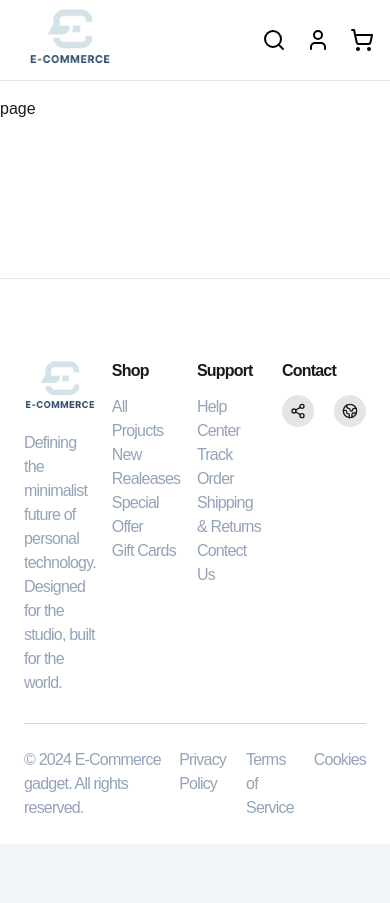
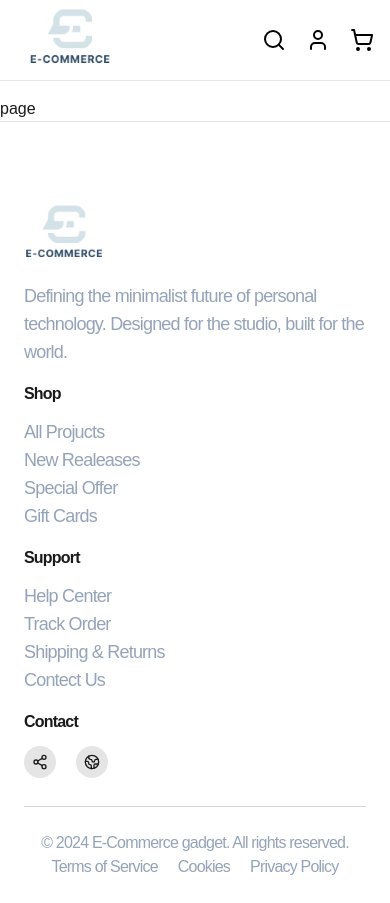
Before and after one commit to codekid-cyber1/E-commerce, a Next.js app: page / in a window 390 px wide. Before the commit the page ends 844 px from the top, so only its background shows below. Built offline with nearby package versions, Linux system fonts and the light colour scheme.

Commit message:
Update Footer component styles for improved responsiveness and consistency

```diff
--- a/component/shop/Footer.tsx
+++ b/component/shop/Footer.tsx
@@ -8,20 +8,20 @@ const Footer = () => {
   return (
     <div className="w-full  border-t bottom-0 left-0 border-[var(--border)] relative tracking-tighter">
       <div className="flex flex-col gap-7 w-full px-6 pt-20">
-        <div className="flex gap-4 relative ">
+        <div className="flex flex-col sm:flex-row gap-4 relative ">
           <div className="container relative items-start flex flex-col">
             <Link href="/">
               <Image src={logo} alt="My E-Commerce logo" className="w-20 scale-130 translate-y-[-7px]" />
             </Link>
 
-            <p className="text-[var(--muted)] text-md text-start">
+            <p className="text-[var(--muted)] text-lg sm:text-sm md:text-base text-start">
               Defining the minimalist future of personal technology. Designed
               for the studio, built for the world.
             </p>
           </div>
           <div className="container relative items-start flex flex-col gap-3">
             <h3 className="font-bold ">Shop</h3>
-            <ul className="text-[var(--muted)] text-md text-start">
+            <ul className="text-[var(--muted)] text-lg sm:text-sm md:text-base text-start">
               <li>All Projucts</li>
               <li>New Realeases</li>
               <li>Special Offer</li>
@@ -30,7 +30,7 @@ const Footer = () => {
           </div>
           <div className="container relative items-start flex flex-col gap-3">
             <h3 className="font-bold ">Support</h3>
-            <ul className="text-[var(--muted)] text-md text-start">
+            <ul className="text-[var(--muted)] text-lg sm:text-sm md:text-base text-start">
               <li>Help Center</li>
               <li>Track Order</li>
               <li>Shipping & Returns</li>
@@ -48,12 +48,12 @@ const Footer = () => {
           </div>
         </div>
         <div className="flex items-center w-full border-t border-gray-300 py-6 ">
-          <div className="container flex items-center justify-between relative">
-            <p className="text-[var(--muted)] text-md  ">© 2024 E-Commerce gadget. All rights reserved.</p>
+          <div className="container flex items-center justify-between relative flex-col sm:flex-row">
+            <p className="text-[var(--muted)] text-base  sm:text-sm md:text-base ">© 2024 E-Commerce gadget. All rights reserved.</p>
             <div className="flex center relative space-x-5 mx-0">
-              <p className="text-[var(--muted)] text-md">Privacy Policy</p>
-              <p className="text-[var(--muted)] text-md">Terms of Service</p>
-              <p className="text-[var(--muted)] text-md">Cookies</p>
+              <p className="text-[var(--muted)] text-base sm:text-sm md:text-base">Terms of Service</p>
+              <p className="text-[var(--muted)] text-base sm:text-sm md:text-base">Cookies</p>
+              <p className="text-[var(--muted)] text-base sm:text-sm md:text-base">Privacy Policy</p>
             </div>
           </div>
 
```
